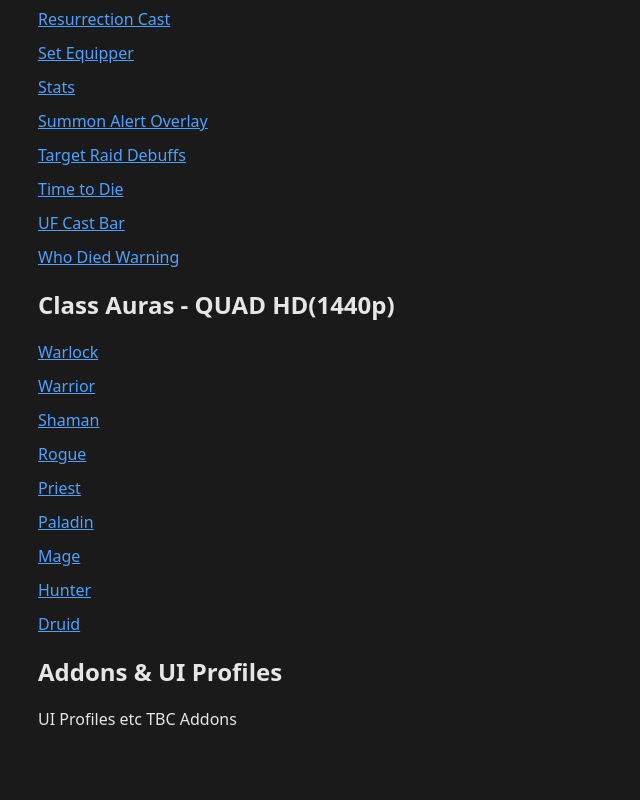
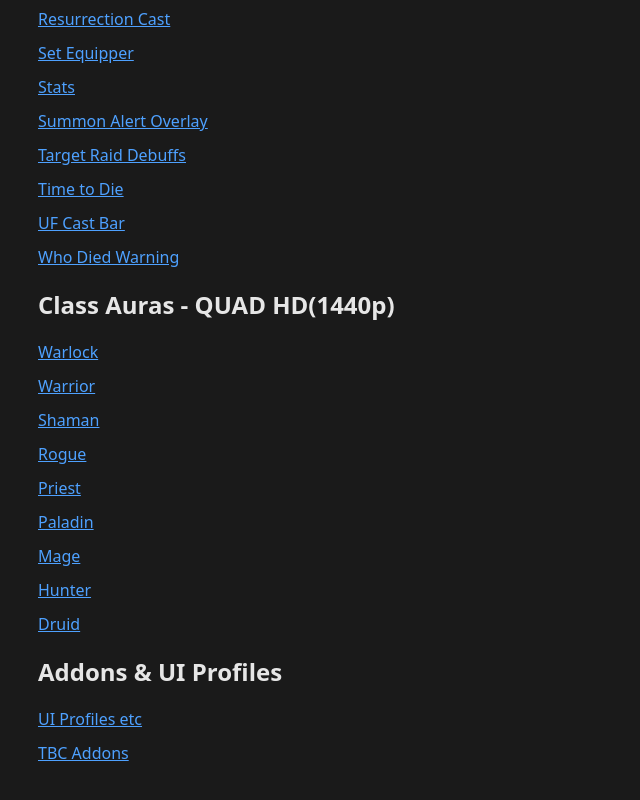
Before and after one commit to espen-hue/Auras, a plain HTML site: page Index.html in a window 1280 px wide. Shown: the part 799-1599 px from the top of the page, without its empty margins (0-640 px from the left). Before the commit the page ends 1567 px from the top, so only its background shows below. Drawn offline with Linux system fonts and the light colour scheme.

Commit message:
Add files via upload

```diff
--- a/Index.html
+++ b/Index.html
@@ -158,12 +158,12 @@
 <h2 class="cat-title2">Addons & UI Profiles</h2>
 <div class="cat-list2">
 
-  <span class="Addons"
+  <span class="wa"
         onclick="copy(this, `https://www.dropbox.com/scl/fi/4ndbpr7zti8uq1xgy46ql/MerfinUI_7.59.zip?rlkey=dnu3u7a14wx7k17lbo958jujm&st=6e47s2ik&dl=0`)">
     UI Profiles etc
   </span>
 
-  <span class="Addons"
+  <span class="wa"
         onclick="copy(this, `https://www.dropbox.com/scl/fi/s7op92004tvmns9tszqzh/TBC_AddOns.zip?rlkey=8ciusrsv5f4kwlr0bsbnt01yf&st=exq5bu9t&dl=0`)">
     TBC Addons
   </span>
```
